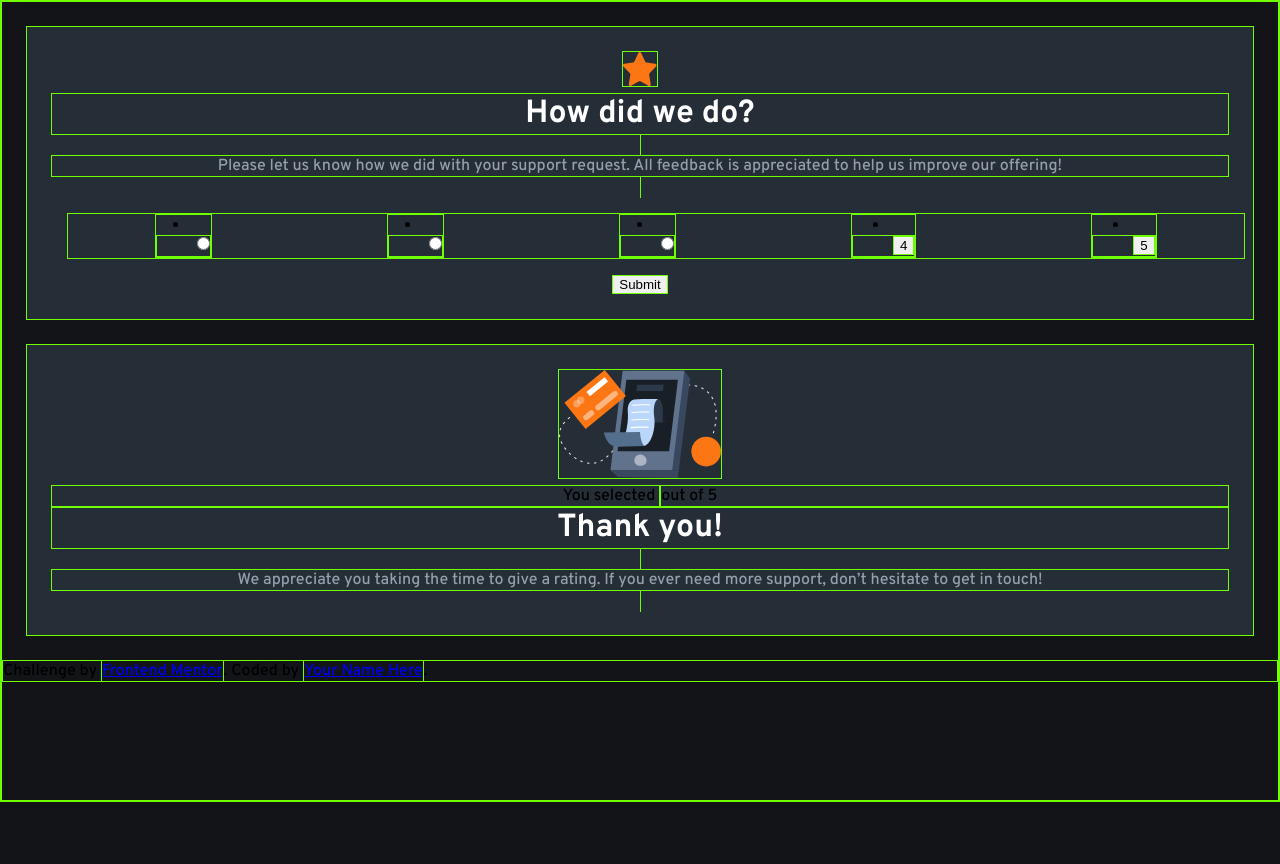
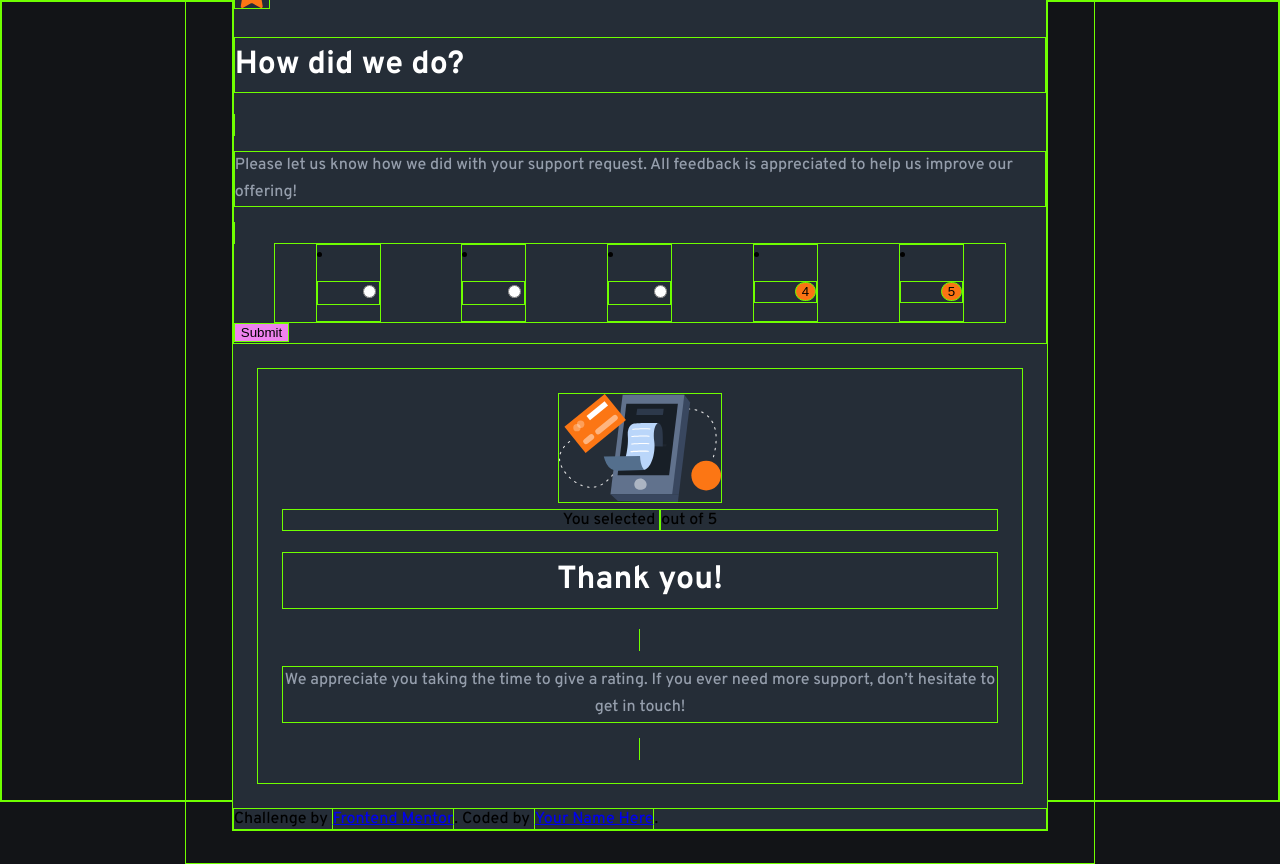
Before and after one commit to Edsonromeumaier/Interactive-rating-component, a plain HTML site: page index.html in a window 1280 px wide. Before the commit the page ends 802 px from the top, so only its background shows below. Drawn offline with Linux system fonts and the light colour scheme.

Commit message:
jan27_13:13

```diff
--- a/index.html
+++ b/index.html
@@ -3,20 +3,24 @@
 <head>
   <meta charset="UTF-8">
   <meta name="viewport" content="width=device-width, initial-scale=1.0"> <!-- displays site properly based on user's device -->
-
+  <link rel="script" href="./design/script.js">
   <link rel="icon" type="image/png" sizes="32x32" href="./images/favicon-32x32.png">
   <link rel="stylesheet" href="./style.css">
   <title>El Grand Interactive rating component</title>
 
 </head>
 <body>
+    <main>  <!--O elemento main foi colocado segundo as boas práticas-->
+      <div class="card">
+        <!--Esse card vai conter os dois estados da api: Evaluation and thank you-->
 
   <!-- Rating state start -->
-          <div class="card">
+          <div class="evaluation">
 
-            <img src="./images/icon-star.svg" height="36px" width="36px">
+            <img src="./images/icon-star.svg" class="circle-star" height="36px" width="36px">
+
             <h1 class="heading">How did we do?</h1>
-              <span><p>Please let us know how we did with your support request. All feedback is appreciated
+              <span><p class="paragraph">Please let us know how we did with your support request. All feedback is appreciated
               to help us improve our offering!</p></span>
           <div class="seletores">
             <li><ul><input class="circle" type="radio" id="1" value="1"></ul>
@@ -30,13 +34,15 @@
   <!-- Rating state end -->
 
   <!-- Thank you state start -->
-            <div class="card2">
+            <div class="thankYou">
+                <!--display set on none. After selected some number display is then set on block while the other on none-->
               <img src="./images/illustration-thank-you.svg" alt="Thank you!">
+
               <div class="rating">You selected <span id="rating"> <!-- Add rating here --> </span>out of 5 </div>
 
               <h1 class="heading">Thank you! </h1>
 
-              <span><p>We appreciate you taking the time to give a rating. If you ever need more support,
+              <span><p class="paragraph">We appreciate you taking the time to give a rating. If you ever need more support,
               don’t hesitate to get in touch! </p></span>
 
             </div>
@@ -49,5 +55,7 @@
         Challenge by <a href="https://www.frontendmentor.io?ref=challenge" target="_blank">Frontend Mentor</a>.
         Coded by <a href="#">Your Name Here</a>.
       </div>
+
+    </main>
 </body>
 </html>
--- a/style.css
+++ b/style.css
@@ -2,7 +2,7 @@
   @import url('https://fonts.googleapis.com/css2?family=Outfit:wght@400;700&family=Overpass:wght@500;700&family=Red+Hat+Display&display=swap');
     *{
         border: 1px rgb(111, 255, 0) solid;
-        margin: 0;
+
         box-sizing: border-box;
     }
   :root {
@@ -20,39 +20,51 @@
       padding: 0;
       margin: 0;
       background-color: var(--VeryDarkBlue);
+      display: flex;
       justify-content: center;
       align-items: center;
       font-family: 'Overpass', sans-serif ;
+    }
+
+    .card {
+      background-color: var(--DarkBlue);
+      width: 90%;
+      margin: 2em auto;
+
+    }
+      .evaluation{
+        display:block;
+      }
+
+    .heading {
+      color:var(--White);
+      line-height: 1.7em;
+      font-weight: 700;
+    }
+
+    .paragraph{
+      color:var(--LightGrey);
+      line-height: 1.7em;
+    }
+
+    .seletores {
+      width: 90%;
+      display: flex;
+      justify-content: space-around;
+      margin: 0 auto;
+
+    }
+    .circle{
+      background-color: var(--Orange);
+      border-radius: 0.8em;
 
     }
 
-
-    .card {
-      justify-content: flex-start;
-      text-align: center;
-      padding: 1.5em;
-      margin: 1.5em;
-      background-color: var(--DarkBlue);
-
-
-    }
-    .heading {
-      color:var(--White);
-
-    }
-    span p{
-      color:var(--LightGrey);
+    .btn{
+      background-color: violet;
     }
 
-    .seletores {
-      width: 100%;
-      display: flex;
-      justify-content: space-around;
-      margin:1em;
-
-    }
-
-    .card2{
+    .thankYou{
       justify-content: flex-start;
       text-align: center;
       padding: 1.5em;
@@ -60,3 +72,8 @@
       background-color: var(--DarkBlue);
 
     }
+    .attribution {
+      @media screen and (max-width: 640px){ {
+        display: none;
+      }
+    }
```
